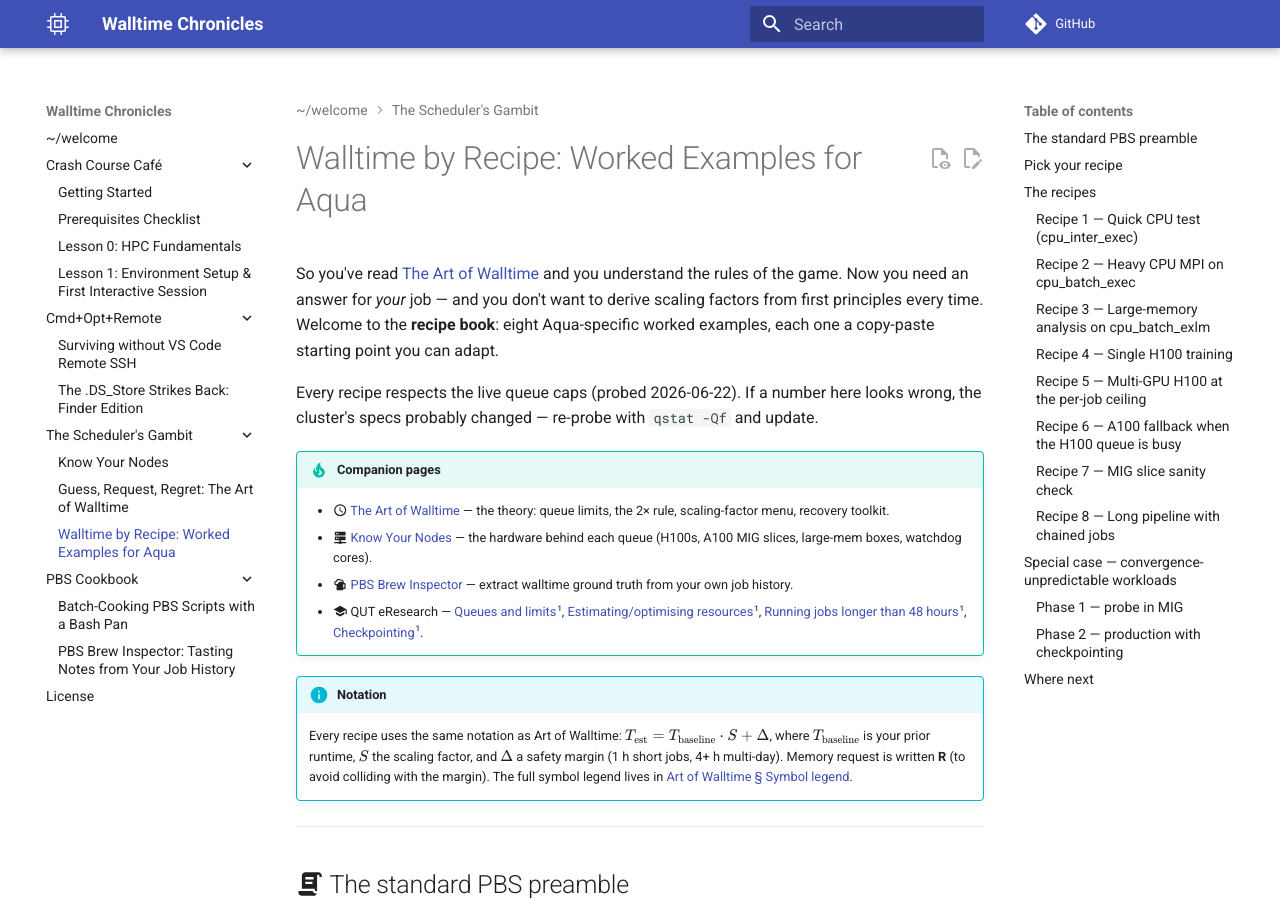
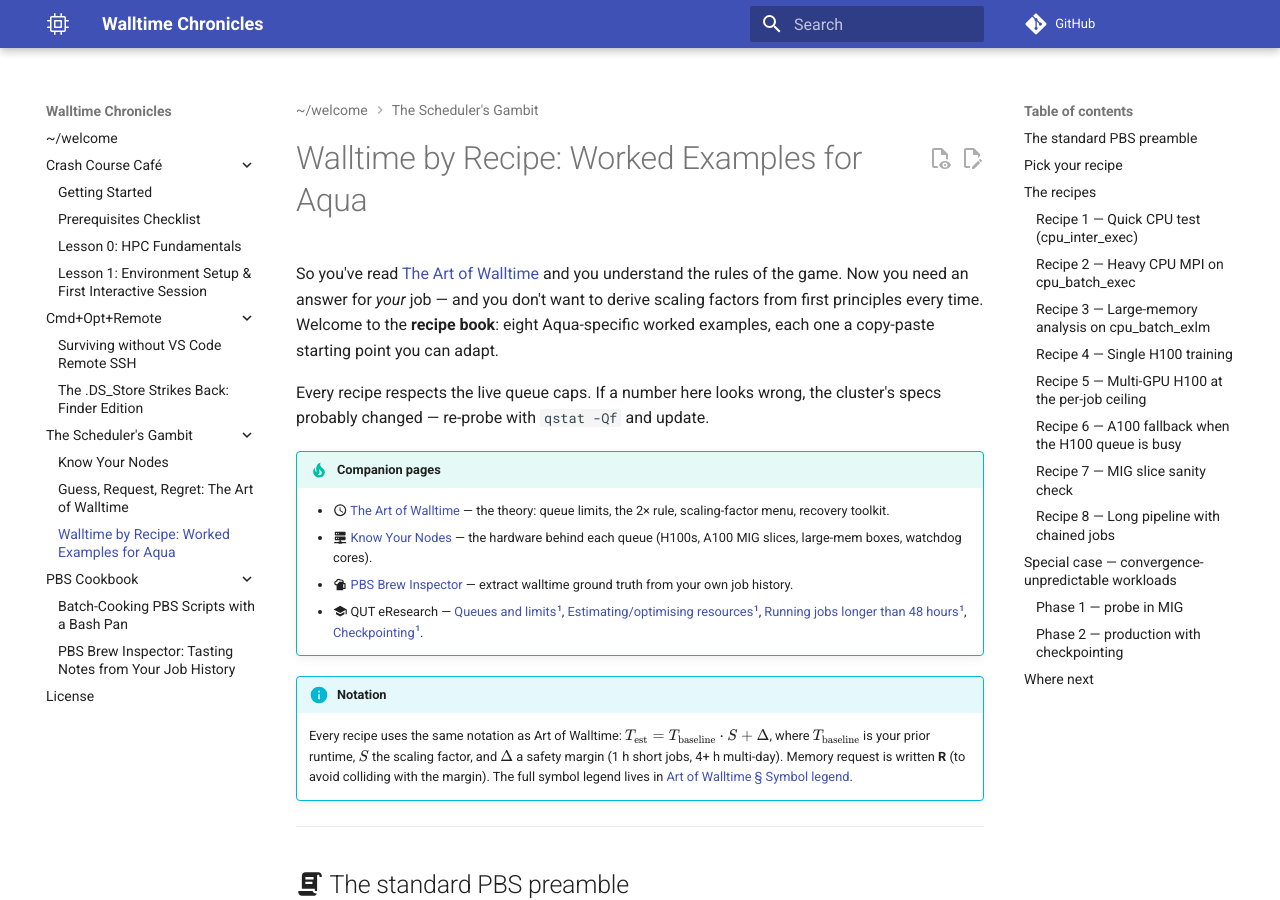
Before and after one commit to ZhipengHe/Walltime-Chronicles, an MkDocs documentation site: the page built from docs/scheduler/Walltime-by-Recipe.md, in a window 1280 px wide and 900 px high. Built offline with MkDocs 1.6.1 and Material for MkDocs 9.7.7, drawn with Linux system fonts in a browser that asks for light colours; plug-ins that fetch from the network failed and are left out; comment, search, counter and statistics services are not loaded.

Commit message:
Drop probe-date from Walltime by Recipe intro
The "(probed 2026-06-22)" parenthetical dates the page in a way that
will rot the next time the cluster changes shape; the surrounding
sentence already tells readers to re-probe if a number looks wrong.

```diff
--- a/docs/scheduler/Walltime-by-Recipe.md
+++ b/docs/scheduler/Walltime-by-Recipe.md
@@ -2,7 +2,7 @@
 
 So you've read [The Art of Walltime](The-Art-of-Walltime.md) and you understand the rules of the game. Now you need an answer for *your* job — and you don't want to derive scaling factors from first principles every time. Welcome to the **recipe book**: eight Aqua-specific worked examples, each one a copy-paste starting point you can adapt.
 
-Every recipe respects the live queue caps (probed 2026-06-22). If a number here looks wrong, the cluster's specs probably changed — re-probe with `qstat -Qf` and update.
+Every recipe respects the live queue caps. If a number here looks wrong, the cluster's specs probably changed — re-probe with `qstat -Qf` and update.
 
 !!! tip "Companion pages"
     - :material-clock-outline: [The Art of Walltime](The-Art-of-Walltime.md) — the theory: queue limits, the 2× rule, scaling-factor menu, recovery toolkit.
```
